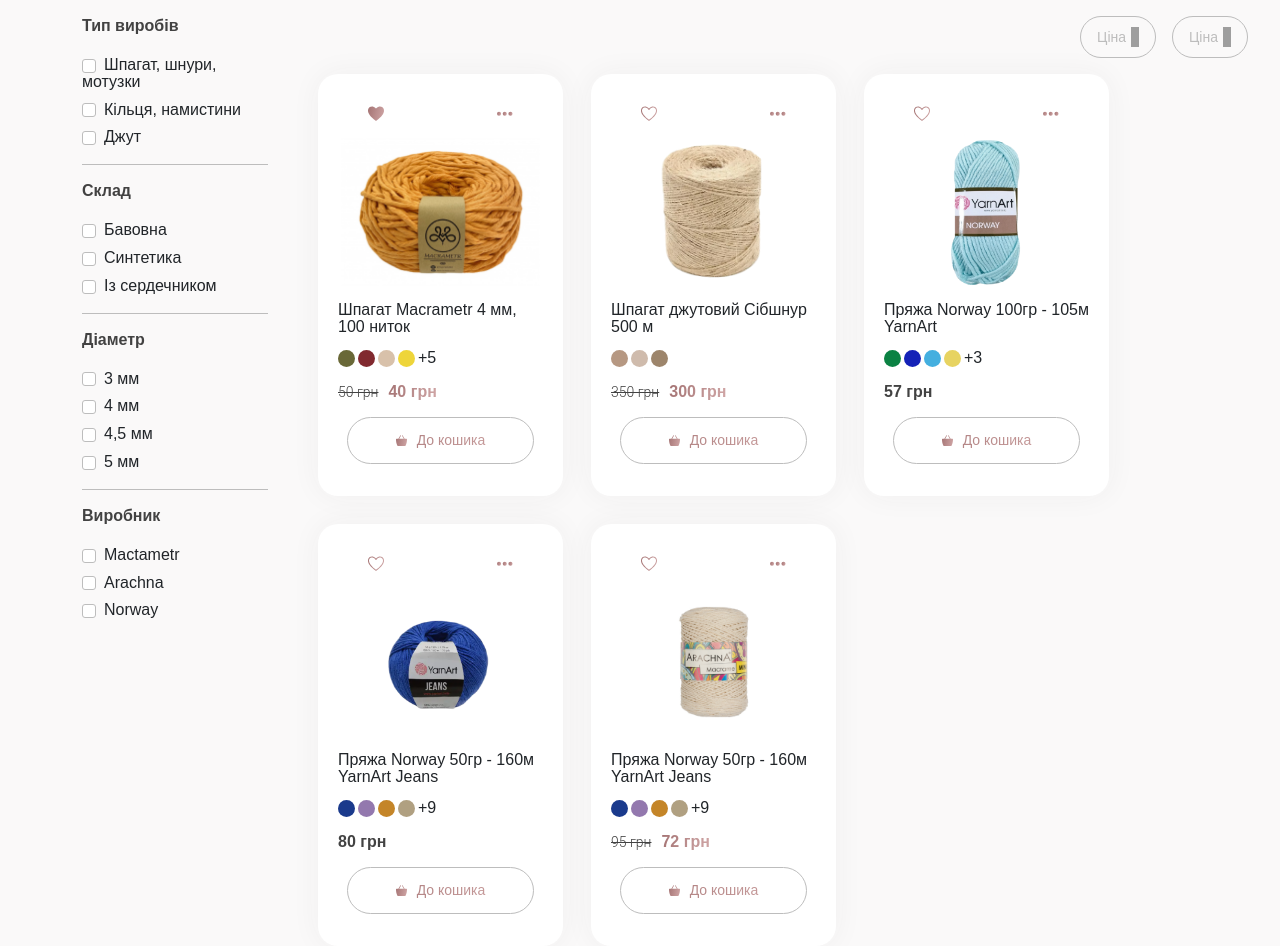
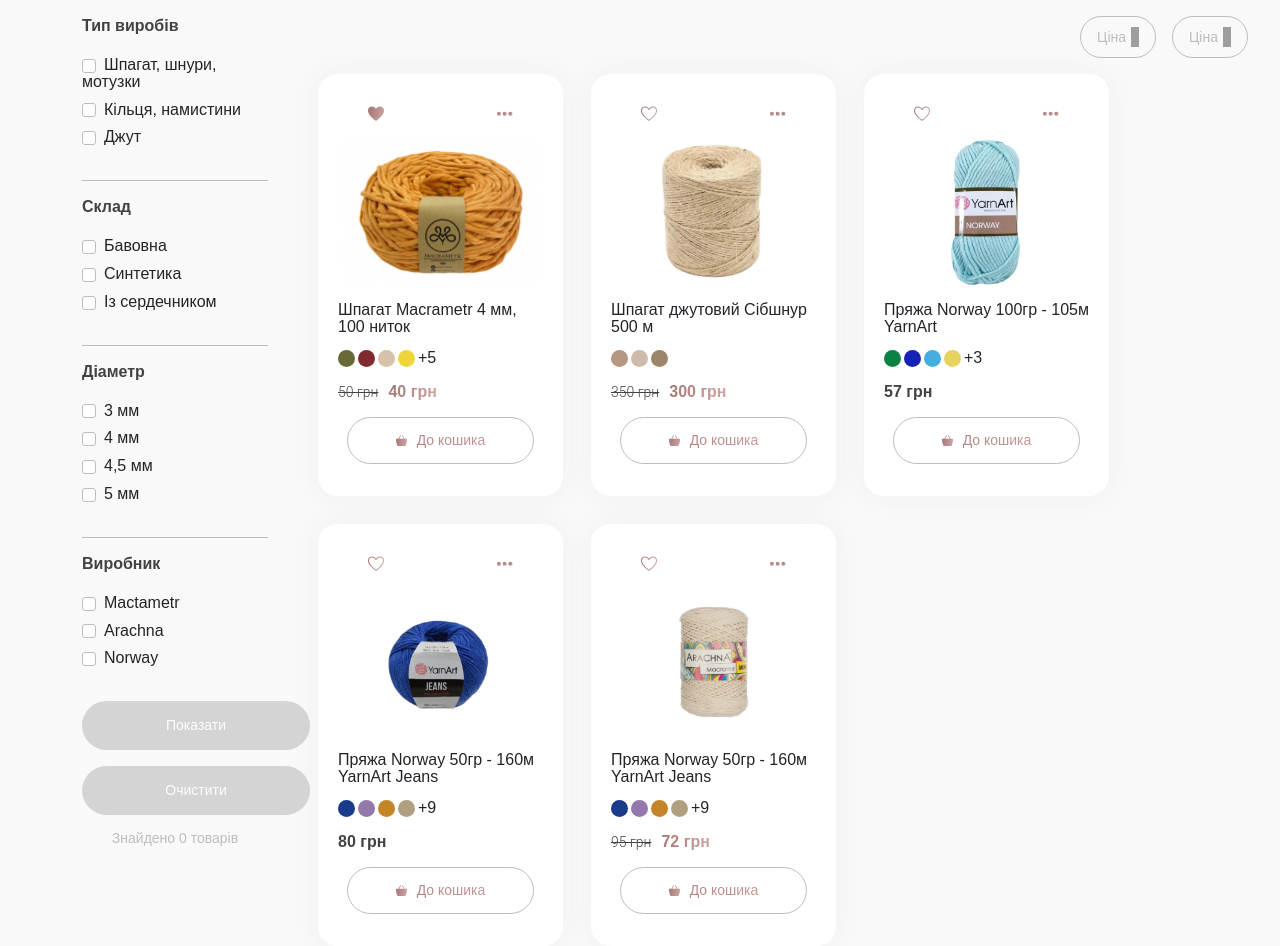
Before and after one commit to melehova/melehova.github.io, a React (Create React App) app in the folder app/: page / in a window 1280 px wide. Built offline with nearby package versions, Linux system fonts and the light colour scheme; grey boxes are pictures that could not be loaded.

Commit message:
added: side nav bar

```diff
--- a/app/src/contentBlocks/Checkbox/index.css
+++ b/app/src/contentBlocks/Checkbox/index.css
@@ -19,6 +19,42 @@
     margin-right: 8px;
 }
 
+.missing-functionality {
+    display: none;
+    position: absolute;
+    top: 0;
+    left: 0;
+
+    /* display: flex; */
+    flex-direction: row;
+    justify-content: center;
+    align-items: center;
+    padding: 5px 15px;
+    gap: 10px;
+
+    position: absolute;
+    width: 250px;
+    height: 27px;
+
+    background: #B8B8B8;
+    border-radius: 11px;
+
+    font-weight: 300;
+    font-size: 14px;
+    line-height: 17px;
+
+    color: #FFFFFF;
+}
+
+.ad__filter-option-label:hover * {
+    opacity: 0;
+}
+
+.ad__filter-option-label:hover .missing-functionality {
+    opacity: 1;
+    display: flex;
+}
+
 .checkbox.checked {
     border: none;
 }
@@ -26,4 +62,5 @@
 .ad__filter-option-label {
     justify-content: flex-start;
     text-align: start;
+    position: relative;
 }
--- a/app/src/contentBlocks/Checkbox/index.js
+++ b/app/src/contentBlocks/Checkbox/index.js
@@ -2,12 +2,17 @@
 import './index.css'
 
 export default class Checkbox extends React.Component {
-    constructor({ props }) {
+    constructor({ props, disabled }) {
         super()
         this.state = {
             isChecked: false,
-            label: props.title
+            label: props.title,
+            disabled: disabled
         }
+    }
+
+    componentDidMount() {
+        this.setState({ isChecked: false })
     }
 
     render() {
@@ -16,8 +21,9 @@
                 <label className="ad__filter-option-label">
                     <input
                         type='checkbox'
-                        onChange={() =>
-                            this.setState({ isChecked: !this.state.isChecked })}>
+                        value={this.state.reload}
+                        disabled={this.state.disabled}
+                        onChange={() => this.setState({ isChecked: !this.state.isChecked })}>
                     </input>
                     <svg
                         className={`checkbox${this.state.isChecked ? ' checked' : ''}`}
@@ -35,10 +41,10 @@
                             </linearGradient>
                         </defs>
                     </svg>
-
-                    {this.state.label}
+                    <span>{this.state.label}</span>
+                    <div className="missing-functionality">Наразі функція недоступна :(</div>
                 </label>
-            </div>
+            </div >
         )
     }
 }
--- a/app/src/contentBlocks/SideNavBar/index.css
+++ b/app/src/contentBlocks/SideNavBar/index.css
@@ -12,6 +12,7 @@
     flex-direction: column;
     justify-content: flex-start;
     margin-right: 50px;
+    gap: 16px;
 }
 
 .ad__filter-group {
@@ -22,6 +23,47 @@
     padding-bottom: 18px;
 }
 
-.ad__filter-group + * {
+.ad__filter-group+* {
     border-top: 1px solid #BDBDBD;
 }
+
+.ad__filter-btn {
+    padding: 10px 16px;
+    border: 1px solid #BDBDBD;
+    border-radius: 46px;
+    display: flex;
+    align-items: center;
+    justify-content: center;
+    width: 228px;
+    height: 49px;
+
+    font-size: 0.875rem;
+    line-height: 1.0625rem;
+    color: #BDBDBD;
+    cursor: pointer;
+    background-color: transparent;
+}
+
+.ad__filter-btn:not(:disabled):hover,
+.ad__filter-btn:not(:disabled):active {
+    box-shadow: 0px 4px 4px rgba(0, 0, 0, 0.25);
+}
+
+.ad__filter-btn.show {
+    color: white;
+    border: transparent;
+    background: linear-gradient(102.48deg, #976464 -29.03%, #CFA5A5 97.75%);
+}
+
+.ad__filter-btn:disabled {
+    opacity: 0.6;
+    background: rgba(189, 189, 189, 1);
+    color: white;
+    cursor: not-allowed;
+}
+
+.ad__filter-found {
+    font-size: 0.875rem;
+    line-height: 1.065erm;
+    color: #BDBDBD;
+}
--- a/app/src/contentBlocks/SideNavBar/index.js
+++ b/app/src/contentBlocks/SideNavBar/index.js
@@ -3,12 +3,13 @@
 import Checkbox from "../Checkbox";
 
 export default class SideNavBar extends React.Component {
-    constructor({props}) {
+    constructor({ props }) {
         super()
         this.state = {
-            props: [...props]
+            props: [...props],
+            disabled: 'disabled',
+            found: 0
         }
-
     }
 
     render() {
@@ -16,14 +17,16 @@
         return (
             <div className="ad__nav-side-bar col-2">
                 {this.state.props.map(group => {
-                    return (<div className="ad__filter-group">
+                    return (<div className="ad__filter-group" key={group.id}>
                         <div className="ad__filter-title">{group.title}</div>
                         {group.options.map(option => {
-                            return(<Checkbox props={option} />)
+                            return (<Checkbox props={option} key={option.id} disabled={this.state.disabled}/>)
                         })}
                     </div>)
                 })}
-
+                <button className="ad__filter-btn show" disabled={this.state.disabled}>Показати</button>
+                <button className="ad__filter-btn clear" disabled={this.state.disabled}>Очистити</button>
+                <div className="ad__filter-found">Знайдено {this.state.found} товарів</div>
             </div>
         )
     }
```
